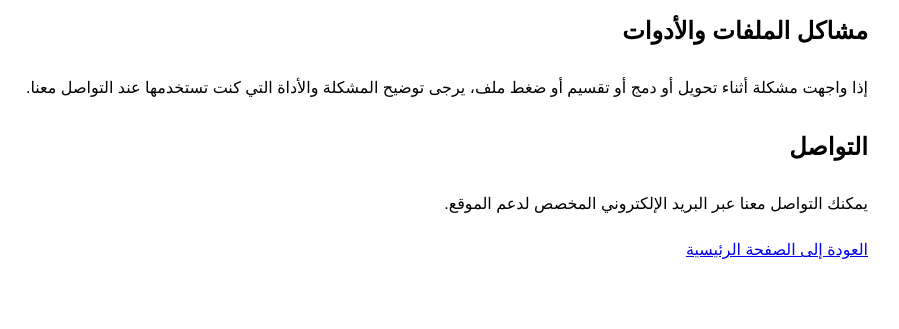
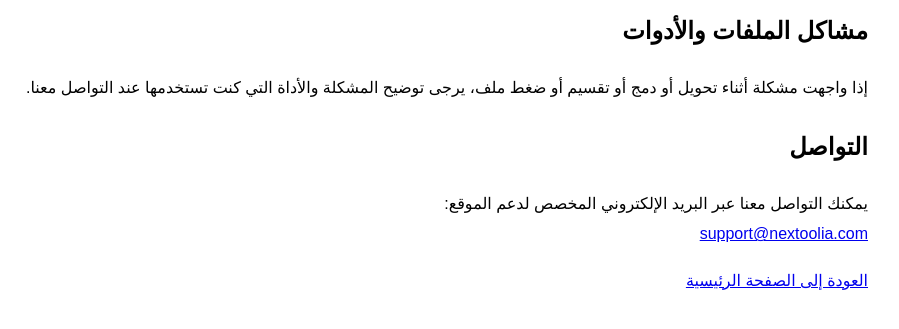
Before and after one commit to ahmedali212121/Fileora, a Flask app: page /contact in a window 1280 px wide. Shown: the part 332-661 px from the top of the page, without its empty margins (222-1121 px from the left). Run offline with Flask 3, Linux system fonts and the light colour scheme.

Commit message:
Add NexToolia support email

```diff
--- a/templates/contact.html
+++ b/templates/contact.html
@@ -38,7 +38,7 @@
         <h2>التواصل</h2>
 
         <p>
-            يمكنك التواصل معنا عبر البريد الإلكتروني المخصص لدعم الموقع.
+            يمكنك التواصل معنا عبر البريد الإلكتروني المخصص لدعم الموقع:<br><a href="mailto:support@nextoolia.com">support@nextoolia.com</a>
         </p>
 
         <p>
```
